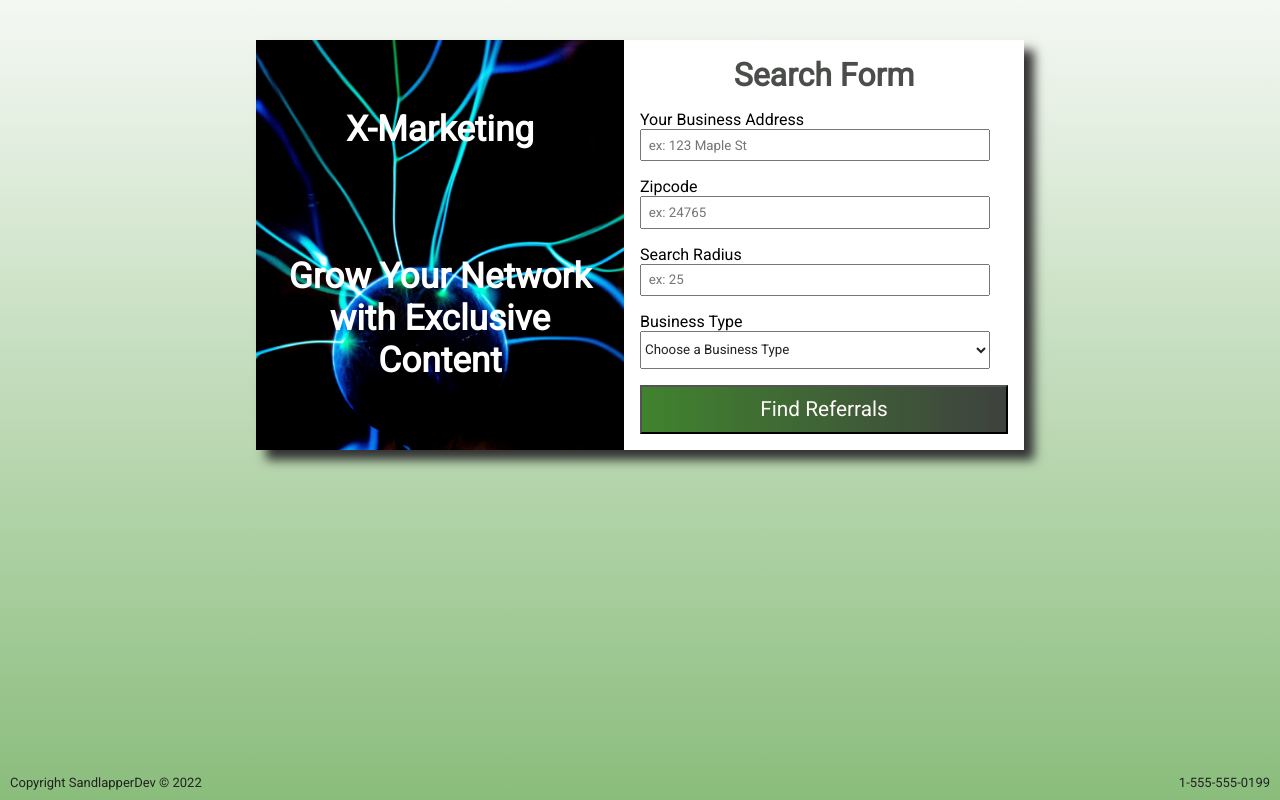
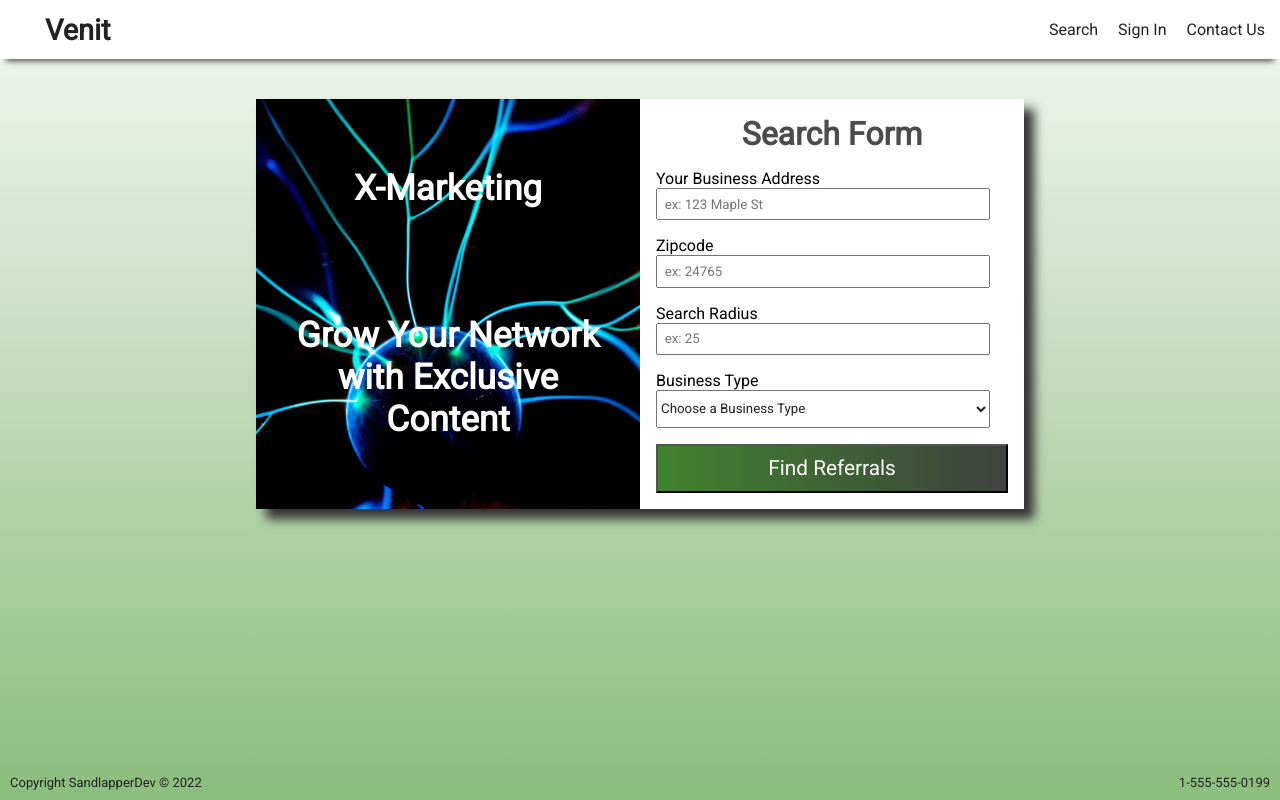
Before and after one commit to jlybrand/Venit, a Node server app: page /search in a window 1280 px wide. Run offline with Node 20, Linux system fonts and the light colour scheme.

Commit message:
added pug, css, and js for navbar

```diff
--- /dev/null
+++ b/public/javascripts/index.js
@@ -0,0 +1,10 @@
+document.addEventListener('DOMContentLoaded', () => {
+  const menu = document.querySelector('.menu');
+  const navList = document.querySelector('.nav-list');
+  console.log(menu);
+  console.log(navList);
+  menu.addEventListener('click', () => {
+    navList.classList.toggle('active');
+  });
+
+});
--- a/public/stylesheets/venit.css
+++ b/public/stylesheets/venit.css
@@ -1,17 +1,19 @@
 @import url("https://fonts.googleapis.com/css?family=Roboto");
 
 * {
-  margin: 0;
+  box-sizing: border-box; /* added */
   font-family: "Roboto", sans-serif;
+  margin: 0; /* added */
+  padding: 0;
 }
 
-html,
+/* html,
 body {
   box-sizing: border-box;
   font-size: 1em;
   height: 100%;
   padding: 0px;
-}
+} */
 
 body {
   background: #2a7216;
@@ -23,6 +25,73 @@ body {
   flex-direction: column;
   min-height: 100vh;
   overflow-y: scroll;
+}
+
+.nav-bar {
+  align-items: center;
+  background-color: #fff;
+  box-shadow: 0 8px 6px -6px rgb(77, 75, 75);
+  display: flex;
+  flex-direction: column;
+  padding: 10px 5px;
+}
+
+.nav-bar > a {
+  color: #222;
+  text-decoration: none;
+}
+
+.logo-wrap {
+  margin-left: 10px;
+}
+
+.logo-wrap > a {
+  color:#222;
+  font-size: 1.8em;
+  font-weight: bold;
+  margin-left: -190px;
+  text-decoration: none;
+}
+
+.menu {
+  position: absolute;
+  right: 10px;
+  top: 15px;
+
+}
+
+.menu-item {
+  width: 20px;
+  height: 3px;
+  background-color: #222;
+  margin-bottom: 4px;
+}
+
+.nav-list {
+  list-style-type: none;
+  display: none;
+  flex-direction: column;
+  justify-content: center;
+  width: 100%;
+}
+
+.nav-list > li {
+  border-top: solid black 1px;
+  padding: 10px;
+}
+
+nav > ul > li > a {
+  /* border-top: 1px solid #222; */
+  color: #222;
+  text-decoration: none;
+}
+
+nav > ul > li > a:hover {
+  color: rgb(43, 55, 235);
+}
+
+.nav-logo:hover {
+  color: rgb(87, 153, 25);
 }
 
 footer {
@@ -231,6 +300,10 @@ ul.flash {
   margin: 3em auto;
 }
 
+.active {
+  display: flex;
+}
+
 @media only screen and (min-width: 600px) {
   #form-content {
     width: 60%;
@@ -241,4 +314,27 @@ ul.flash {
   #form-detail {
     flex-basis: 33%;
   }
+
+  .nav-bar {
+    flex-direction: row;
+    justify-content: space-between;
+  }
+
+  .logo-wrap > a {
+    margin-left: 30px;
+  }
+
+  .nav-list {
+    display: flex;
+    flex-direction: row;
+    justify-content: flex-end;
+  }
+
+  .nav-list > li {
+    border-top: none;
+  }
+
+  .menu {
+    display: none;
+  }
 }
--- a/views/layout.pug
+++ b/views/layout.pug
@@ -17,12 +17,27 @@ head
     )
 
   <meta name="author" content="Jason Lybrand" />
+  <link rel="stylesheet" href="https://cdnjs.cloudflare.com/ajax/libs/font-awesome/4.7.0/css/font-awesome.min.css">
   link(rel='stylesheet', href='/stylesheets/venit.css')
+  script(src="/javascripts/index.js")
 
   title= title
 
 body
-
+  nav(class='nav-bar')
+    .logo-wrap
+      a(class='nav-logo' href='/search') Venit
+    ul(class="nav-list")
+      li
+        a(href='/search') Search
+      li
+        a(href='/users/signin') Sign In
+      li
+        a(href='#') Contact Us
+    .menu
+      .menu-item
+      .menu-item
+      .menu-item
   block content
     if errorMessages && errorMessages.length > 0
       ul.flash
```
Also changed, not shown: public/images/v-icon.png (added).
